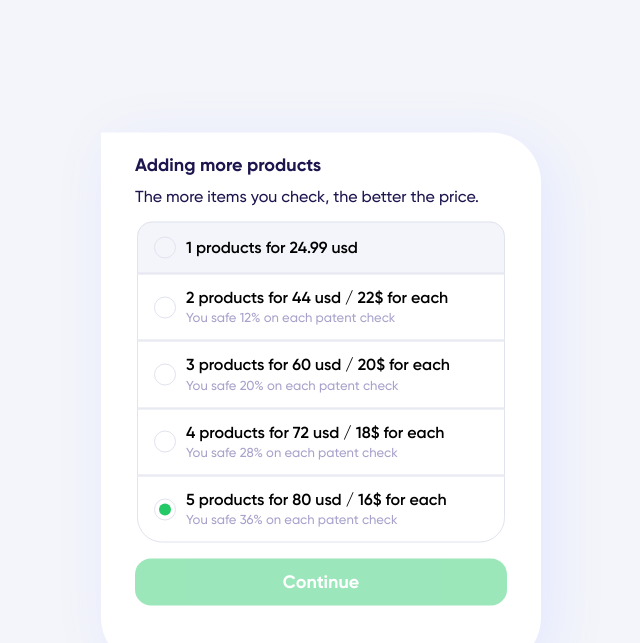
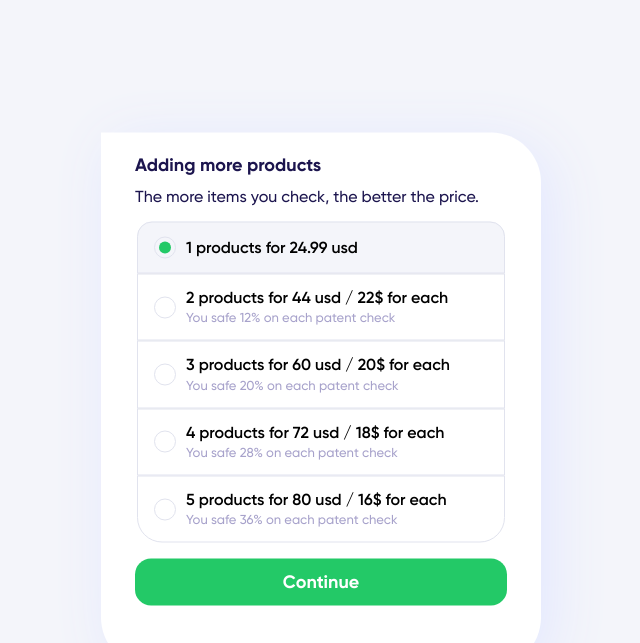
Before and after one commit to Fpsska/web-ui-task, a plain HTML site: page assets/html/products.html in a window 1280 px wide. Both pictures are taken after a click on the element 640 px from the left and 247 px from the top of the page. Shown: the whole page, without its empty margins (319-959 px from the left). Drawn offline with Linux system fonts and the light colour scheme.

Commit message:
FIX: wrong app behavior when user try select any product on UI

```diff
--- a/assets/css/style.css
+++ b/assets/css/style.css
@@ -214,6 +214,10 @@ button {
     .form-choose__subtitle {
         color: var(--green-color);
     }
+
+    .custom-radio::before {  /* TODO: add coniditon .form-choose__input:checked + */
+        opacity: 1;
+    }
 }
 .form-choose__column:first-child {
     border-radius: 15px 15px 0px 0px;
@@ -262,9 +266,10 @@ button {
     opacity: 0;
     transition: 0.1s linear;
 }
-.form-choose__input:checked + .custom-radio::before {
+/* .form-choose__input:checked + .custom-radio::before {
     opacity: 1;
-}
+} */
+
 /*_____ /.radio______*/
 
 .form-choose__text {
--- a/assets/js/main.js
+++ b/assets/js/main.js
@@ -58,18 +58,15 @@ init() {
     if (!productWrapper || !this.state.products?.length) return;
     this.state.products.forEach((item) => productWrapper.appendChild(this.generate(item)));
 
-    const productTemplatesMask = document.querySelectorAll(".mask");
-    if (!productTemplatesMask?.length) return;
-    productTemplatesMask.forEach((item) => item.addEventListener('click', (e) => {
-        console.log(item);
-        this.update(e);
-    }));
+    this.actions('register-products-listener');
+
+    const productForm = document.querySelector(".form-choose");
+    if (!productForm) productForm.addEventListener('submit', (e) => this.actions('submit-products-form', e));
 },
 generate(item) {
-    console.log('GENERATE', item);
+    console.log('GENERATE');
     const product = document.createElement('fieldset');
     product.classList.add('form-choose__column', item.isSelected ? 'selected' : 'form-choose__column');
-    product.setAttribute('id', item.id);
     product.innerHTML = `
         <input class="form-choose__input" type="radio" name="product" checked=${item.isSelected}>
         <span class="custom-radio"></span>
@@ -87,29 +84,36 @@ update(e) {
     const targetId = e.target.getAttribute('id');
 
     if (!productWrapper || !targetId) return;
-    while (productWrapper.firstChild) {   // TODO: broke logic of selecting input ?
+
+    while (productWrapper.firstChild) {
         // delete old nodes
         productWrapper.removeChild(productWrapper.firstChild);
     }
 
     const updatedPoducts = this.state.products.map((item) => item.id === targetId ? {...item, isSelected: true} : {...item, isSelected: false});
     updatedPoducts.forEach((item) => productWrapper.appendChild(this.generate(item)));
-    console.log('updatedPoducts', updatedPoducts)
+    this.state.products = updatedPoducts;
+    console.log('updatedPoducts', updatedPoducts);
+
+    const formButton = document.querySelector('.form-choose__button');
+    if (formButton && !this.state.products.every((item) => item.isSelected)) formButton.removeAttribute('disabled');
+
+    this.actions('register-products-listener');
 },
-action(e) {
-    if (e === 'formSubmiting') {
-        const productForm = document.querySelector(".form-choose");
+actions(type, e = null) {
+    switch (type) {
+        case 'submit-products-form':
+            e.preventDefault();
+            console.log(this.state.products, e);
+            break;
+        case 'register-products-listener':
+            const productTemplatesMask = document.querySelectorAll(".mask");
 
-        if (!productForm) return;
-
-        productForm.addEventListener('submit', (e) => {
-            e.preventDefault();
-            if (products.every((item) => !item.isSelected)) return;
-
-            //     content.style.display = "block";
-            //     productForm.style.display = "none";
-            console.log(e)
-        })
+            if (!productTemplatesMask?.length) return;
+            productTemplatesMask.forEach((item) => item.addEventListener('click', (e) => this.update(e)));
+            break;
+        default:
+            break;
     }
 },
 };
```
